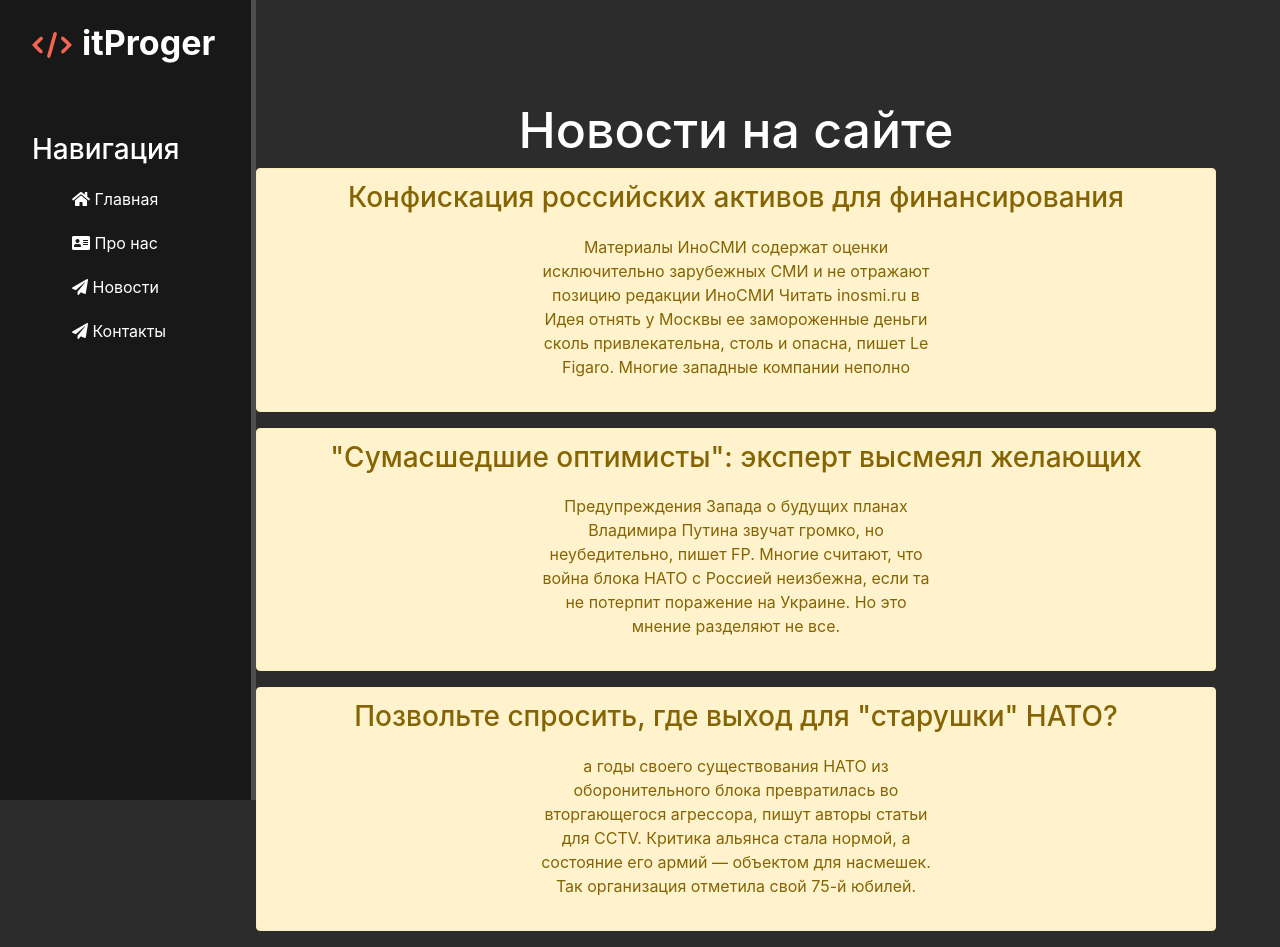
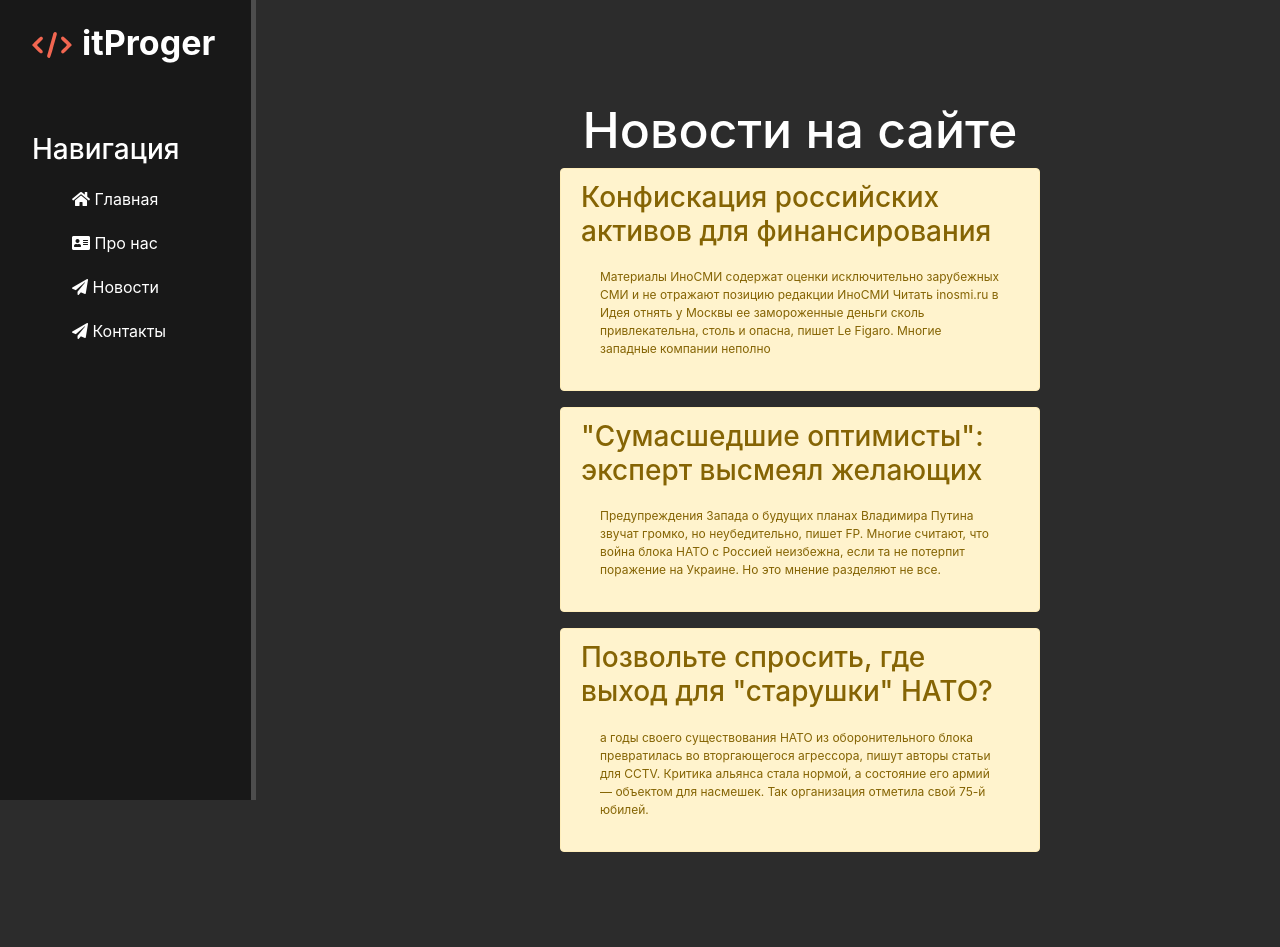
Before and after one commit to BratLyapsus/LearningDjango, a Django app: page /news/ in a window 1280 px wide. After the commit the page ends 852 px from the top, so only its background shows below. Run offline with Django 3.2, Linux system fonts and the light colour scheme; data comes from the database, SQL or seed files in the repository; some libraries are stand-ins or nearby versions.

Commit message:
Finished displaying records from DB

```diff
--- a/web-appp/main/static/main/css/main.css
+++ b/web-appp/main/static/main/css/main.css
@@ -4,6 +4,7 @@ body {
 
 aside {
     float: left;
+    position: fixed;
     background: #181818;
     width: 20%;
     padding: 2.5%;
@@ -51,6 +52,7 @@ main .features {
     float: left;
     color: #fff;
     margin-top: 100px;
+    margin-left: 25%;
     text-align: center;
     width: 75%;
 }
@@ -63,5 +65,14 @@ main .features {
     }
 
 .alert-warning {
-    width: 100%;
+    float: left;
+    clear: both;
+    width: 50%;
+    position:: absolute;
+    left: 25%;
+    margin: 20px, 34%;
+    text-align: left;
+    font-size:12px;
+
+
 }
--- a/web-appp/news/templates/news/news_home.html
+++ b/web-appp/news/templates/news/news_home.html
@@ -5,11 +5,18 @@
 {% block content %}
 <div class="features">
     <h1>Новости на сайте</h1>
-    {% for el in news%}
+    {% if news %}
+        {% for el in news%}
         <div class="alert alert-warning">
             <h3>{{el.title}}</h3>
             <p>{{el.anons}}</p>
         </div>
         {% endfor %}
+    {% else %}
+        <p> У вас нет новостей </p>
+    {% endif %}
+
+    {# Комментарий #}
+
 </div>
     {% endblock %}
--- a/web-appp/news/views.py
+++ b/web-appp/news/views.py
@@ -1,5 +1,5 @@
 from django.shortcuts import render
 from.models import Articles
 def news_home(request):
-    news = Articles.objects.all();
+    news = Articles.objects.order_by('date')
     return render(request, "news/news_home.html", {'news': news})
```
